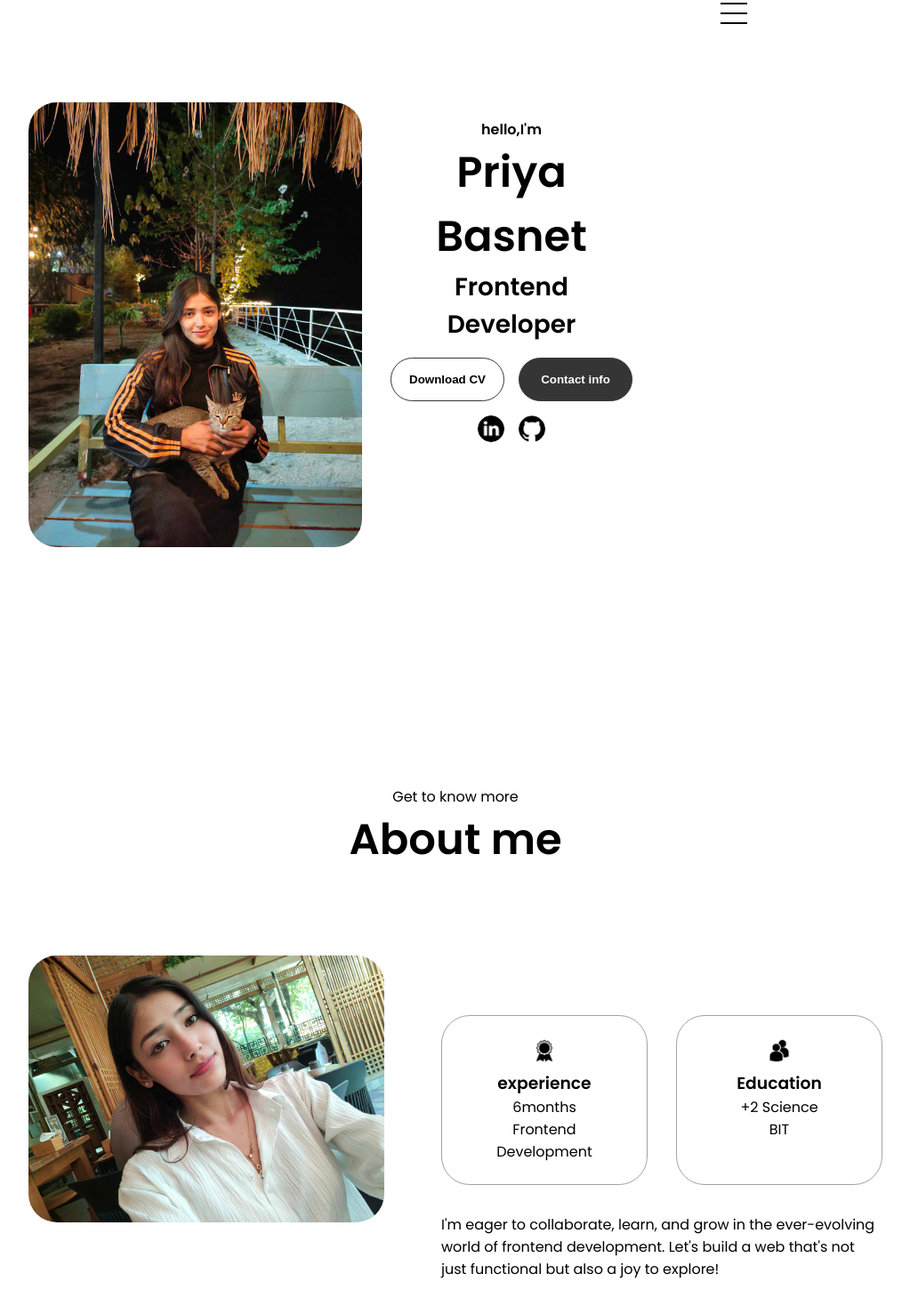
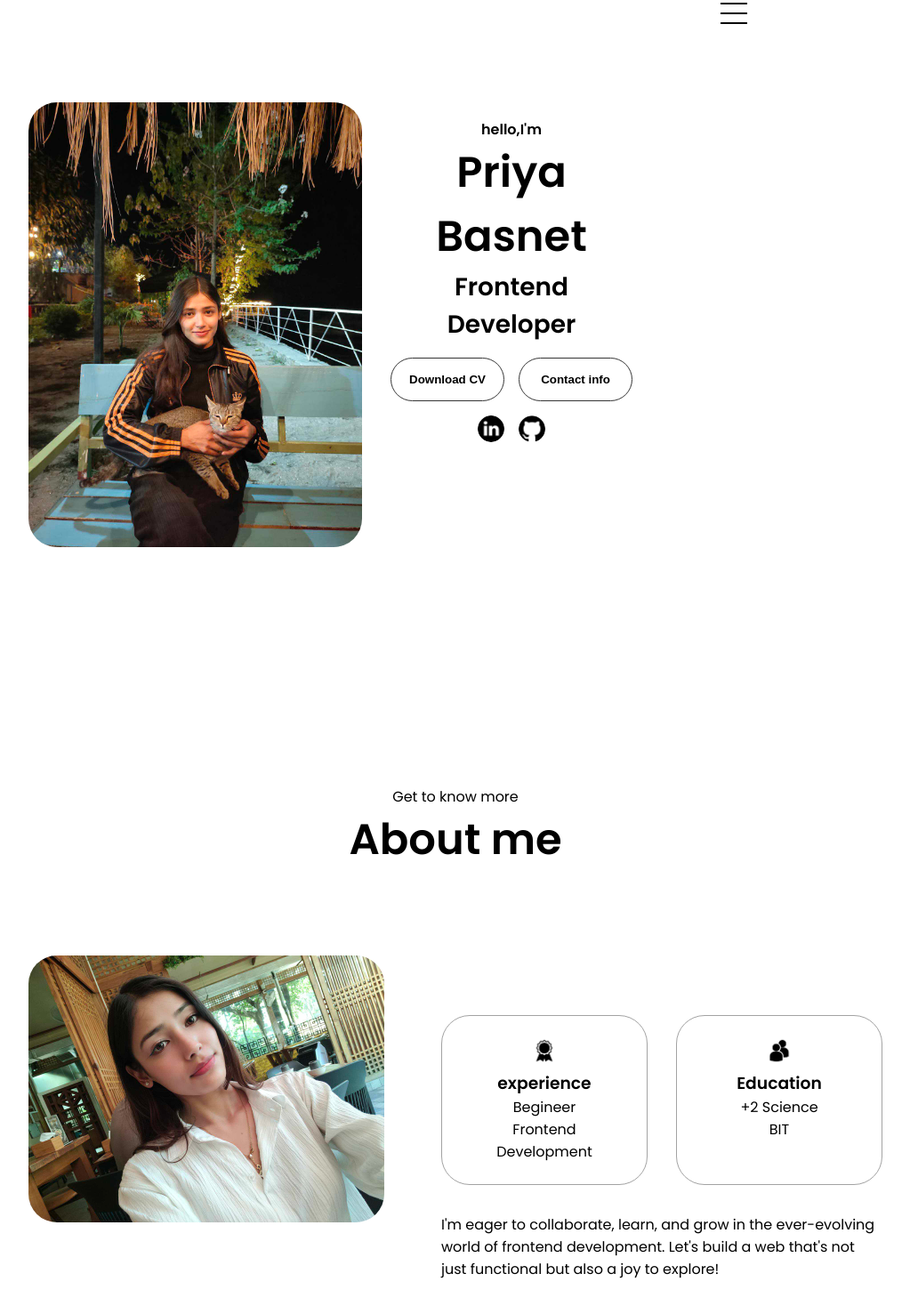
Before and after one commit to Priya-Basnet/responsivePortfolio, a plain HTML site: page index.html in a window 1280 px wide. Shown: the part 189-1666 px from the top of the page at 89% size, without its empty margins (128-1151 px from the left). Drawn offline with Linux system fonts and the light colour scheme; a web font is replaced by a local one.

Commit message:
experiences

```diff
--- a/index.html
+++ b/index.html
@@ -99,7 +99,7 @@
                 class="icon"
               />
               <h3>experience</h3>
-              <p>6months<br />Frontend Development</p>
+              <p>Begineer<br />Frontend Development</p>
             </div>
             <div class="details-container">
               <img
--- a/style.css
+++ b/style.css
@@ -253,7 +253,7 @@ border: rgb(53,53,53)0.1rem solid;
  }
 
 
- .btn-color-1,
+ .btn-color-1:hover,
  .btn-color-2:hover{
     background-color: rgb(53,53,53);
     color: white;
@@ -266,7 +266,11 @@ border: rgb(53,53,53)0.1rem solid;
  .btn-color-2:hover{
     border: rgb(255, 255, 255) 0.1rem solid;
  }
+ .btn-color-1{
+   background: none;
+}
 
+ .
  .btn-container{
     gap: 1rem;
  }
```
